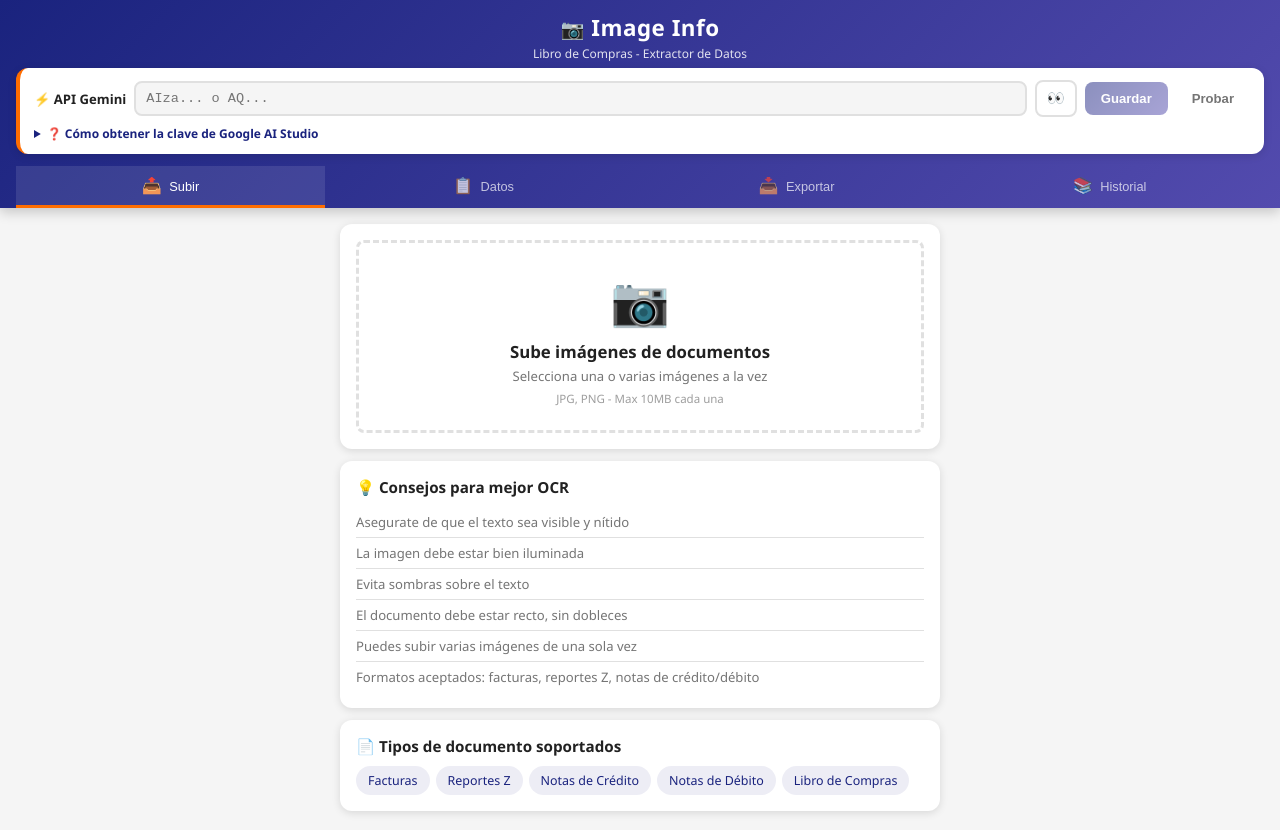
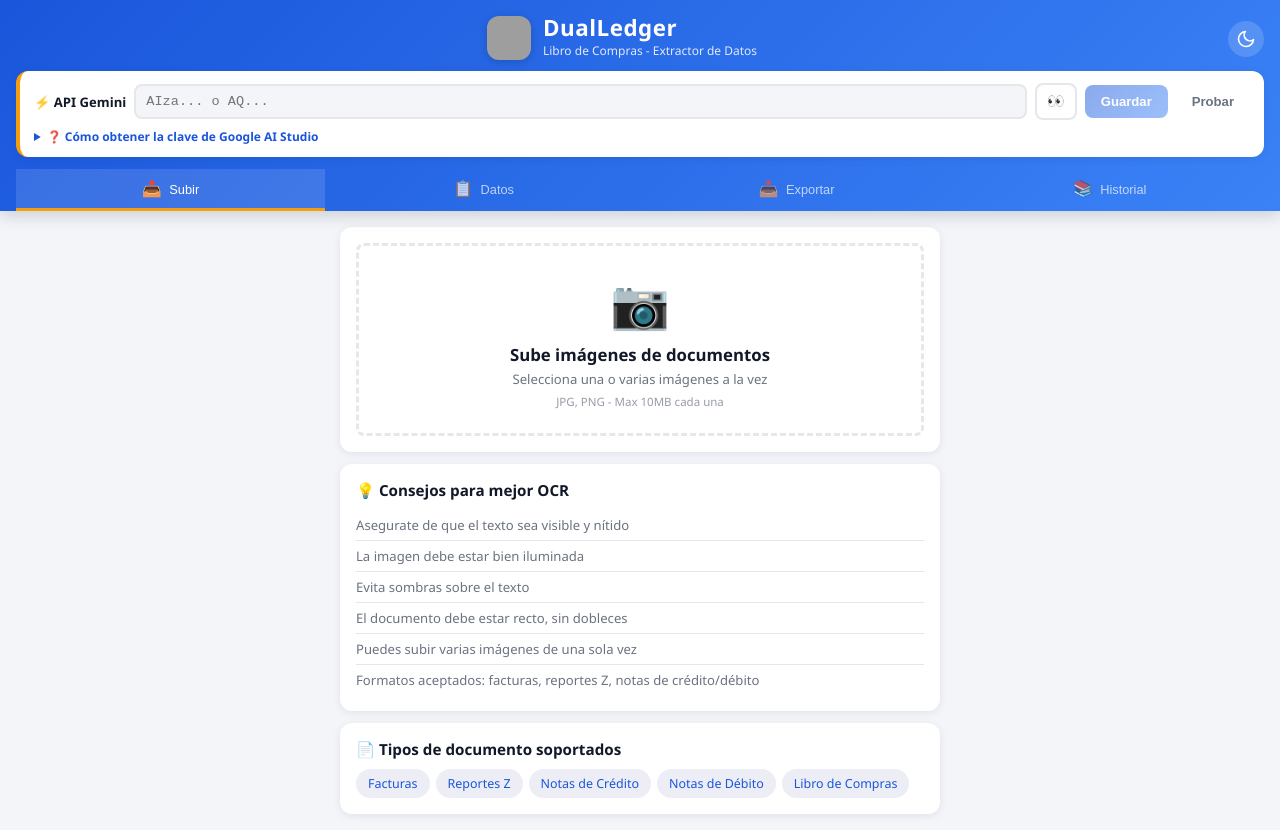
Before and after one commit to VzlaEder/DualLedger, a Vue app: page / in a window 1280 px wide. Built offline with nearby package versions, Linux system fonts and the light colour scheme; grey boxes are pictures that could not be loaded.

Commit message:
feat: renombrar a DualLedger con paleta profesional y modo oscuro

```diff
--- a/index.html
+++ b/index.html
@@ -3,13 +3,27 @@
 <head>
   <meta charset="UTF-8" />
   <meta name="viewport" content="width=device-width, initial-scale=1.0, maximum-scale=1.0, user-scalable=no" />
-  <meta name="theme-color" content="#1a237e" />
-  <meta name="description" content="Extrae información de imágenes y genera Libros de Compras" />
+  <meta name="theme-color" content="#1a56db" />
+  <meta name="description" content="DualLedger - Extrae información de facturas de imágenes y genera Libros de Compras" />
   <link rel="icon" href="/favicon.ico" />
-  <title>Image Info - Libro de Compras</title>
+  <title>DualLedger - Libro de Compras</title>
+  <script>
+    (function () {
+      try {
+        var stored = localStorage.getItem('dualledger-theme');
+        var theme = 'light';
+        if (stored === 'dark' || stored === 'light') {
+          theme = stored;
+        } else if (window.matchMedia && window.matchMedia('(prefers-color-scheme: dark)').matches) {
+          theme = 'dark';
+        }
+        document.documentElement.setAttribute('data-theme', theme);
+      } catch (e) {}
+    })();
+  </script>
   <style>
     * { margin: 0; padding: 0; box-sizing: border-box; }
-    body { font-family: 'Segoe UI', Roboto, sans-serif; background: #f5f5f5; }
+    body { font-family: 'Segoe UI', Roboto, sans-serif; background: var(--background, #f7f8fa); }
   </style>
 </head>
 <body>
--- a/public/index.html
+++ b/public/index.html
@@ -3,9 +3,9 @@
 <head>
   <meta charset="UTF-8" />
   <meta name="viewport" content="width=device-width, initial-scale=1.0" />
-  <meta name="theme-color" content="#1a237e" />
+  <meta name="theme-color" content="#1a56db" />
   <link rel="icon" href="/favicon.ico" />
-  <title>Image Info</title>
+  <title>DualLedger</title>
 </head>
 <body>
   <div id="app"></div>
--- a/src/App.vue
+++ b/src/App.vue
@@ -3,12 +3,35 @@
     <header class="app-header">
       <div class="header-top">
         <div class="header-content">
-          <h1 class="app-title">
-            <span class="icon">&#128247;</span>
-            Image Info
-          </h1>
+          <div class="brand-row">
+            <img :src="brandLogo" class="brand-logo" alt="DualLedger" />
+            <div class="brand-text">
+              <h1 class="app-title">DualLedger</h1>
               <p class="app-subtitle">Libro de Compras - Extractor de Datos</p>
             </div>
+          </div>
+        </div>
+        <div class="header-actions">
+          <button
+            class="theme-toggle"
+            @click="toggleTheme"
+            :title="theme === 'dark' ? 'Cambiar a modo claro' : 'Cambiar a modo oscuro'"
+          >
+            <svg v-if="theme === 'dark'" class="theme-icon" viewBox="0 0 24 24" fill="none" stroke="currentColor" stroke-width="2" stroke-linecap="round" stroke-linejoin="round">
+              <circle cx="12" cy="12" r="5"></circle>
+              <line x1="12" y1="1" x2="12" y2="3"></line>
+              <line x1="12" y1="21" x2="12" y2="23"></line>
+              <line x1="4.22" y1="4.22" x2="5.64" y2="5.64"></line>
+              <line x1="18.36" y1="18.36" x2="19.78" y2="19.78"></line>
+              <line x1="1" y1="12" x2="3" y2="12"></line>
+              <line x1="21" y1="12" x2="23" y2="12"></line>
+              <line x1="4.22" y1="19.78" x2="5.64" y2="18.36"></line>
+              <line x1="18.36" y1="5.64" x2="19.78" y2="4.22"></line>
+            </svg>
+            <svg v-else class="theme-icon" viewBox="0 0 24 24" fill="none" stroke="currentColor" stroke-width="2" stroke-linecap="round" stroke-linejoin="round">
+              <path d="M21 12.79A9 9 0 1 1 11.21 3 7 7 0 0 0 21 12.79z"></path>
+            </svg>
+          </button>
           <button
             v-if="canInstall"
             class="install-btn"
@@ -17,6 +40,7 @@
           >
             &#128228; Instalar App
           </button>
+        </div>
       </div>
       <div class="records-badge" v-if="records.length > 0">
         {{ records.length }} registro(s) acumulados
@@ -51,6 +75,7 @@
         @delete-record="handleDeleteRecord"
         @add-record="handleAddRecord"
         @go-upload="currentTab = 'upload'"
+        @clear-records="handleClearRecords"
       />
 
       <ExcelExport
@@ -81,6 +106,7 @@ import DataPreview from './components/DataPreview.vue'
 import ExcelExport from './components/ExcelExport.vue'
 import History from './components/History.vue'
 import ApiKeySetup from './components/ApiKeySetup.vue'
+import brandLogo from './assets/logo/DualLedger.svg'
 import { processImage } from './utils/ocr.js'
 import { hasApiKey } from './utils/apiKey.js'
 
@@ -119,6 +145,7 @@ export default {
   components: { ImageUploader, DataPreview, ExcelExport, History, ApiKeySetup },
   data() {
     return {
+      brandLogo,
       currentTab: 'upload',
       tabs: [
         { id: 'upload', label: 'Subir', icon: '&#128228;' },
@@ -133,10 +160,12 @@ export default {
       progress: 0,
       canInstall: false,
       deferredPrompt: null,
-      hasApiKey: hasApiKey()
+      hasApiKey: hasApiKey(),
+      theme: 'light'
     }
   },
   mounted() {
+    this.applyInitialTheme()
     window.addEventListener('beforeinstallprompt', (e) => {
       e.preventDefault()
       this.deferredPrompt = e
@@ -242,6 +271,13 @@ export default {
       this.renumberRecords()
     },
 
+    handleClearRecords() {
+      if (confirm('¿Limpiar todos los registros de la sesión actual?')) {
+        this.records = []
+        this.rawTexts = []
+      }
+    },
+
     handleAddRecord() {
       this.records.push(emptyRecord(this.records.length + 1))
     },
@@ -282,6 +318,28 @@ export default {
     handleKeySaved() {
       this.hasApiKey = true
       this.loadingMessage = ''
+    },
+
+    applyInitialTheme() {
+      const stored = localStorage.getItem('dualledger-theme')
+      let theme = 'light'
+      if (stored === 'dark' || stored === 'light') {
+        theme = stored
+      } else if (window.matchMedia && window.matchMedia('(prefers-color-scheme: dark)').matches) {
+        theme = 'dark'
+      }
+      this.theme = theme
+      document.documentElement.setAttribute('data-theme', theme)
+    },
+
+    setTheme(theme) {
+      this.theme = theme
+      document.documentElement.setAttribute('data-theme', theme)
+      localStorage.setItem('dualledger-theme', theme)
+    },
+
+    toggleTheme() {
+      this.setTheme(this.theme === 'dark' ? 'light' : 'dark')
     }
   }
 }
@@ -289,27 +347,77 @@ export default {
 
 <style>
 :root {
-  --primary: #1a237e;
-  --primary-light: #534bae;
-  --primary-dark: #000051;
-  --accent: #ff6d00;
+  --primary: #1a56db;
+  --primary-light: #3b82f6;
+  --primary-dark: #0f3d9e;
+  --accent: #f59e0b;
   --surface: #ffffff;
-  --background: #f5f5f5;
-  --error: #b00020;
-  --success: #2e7d32;
-  --text: #212121;
-  --text-secondary: #757575;
-  --border: #e0e0e0;
-  --shadow: 0 2px 8px rgba(0, 0, 0, 0.12);
+  --background: #f3f5f9;
+  --error: #dc2626;
+  --success: #16a34a;
+  --text: #111827;
+  --text-secondary: #6b7280;
+  --border: #e5e7eb;
+  --shadow: 0 2px 8px rgba(15, 23, 42, 0.08);
+  --shadow-lg: 0 8px 24px rgba(15, 23, 42, 0.12);
   --radius: 12px;
+  --primary-rgb: 26, 86, 219;
+  --accent-rgb: 245, 158, 11;
+  --error-rgb: 220, 38, 38;
+  --success-rgb: 22, 163, 74;
+  --divider-weak: rgba(0, 0, 0, 0.04);
+  --tesseract-bg: rgba(33, 33, 33, 0.08);
+  --badge-strong: #ffffff;
+  --badge-text: #4b5563;
+}
+
+[data-theme="dark"] {
+  --primary: #3b82f6;
+  --primary-light: #60a5fa;
+  --primary-dark: #2563eb;
+  --accent: #fbbf24;
+  --surface: #1f2937;
+  --background: #111827;
+  --error: #f87171;
+  --success: #4ade80;
+  --text: #f3f4f6;
+  --text-secondary: #a9b2bd;
+  --border: #374151;
+  --shadow: 0 2px 8px rgba(0, 0, 0, 0.35);
+  --shadow-lg: 0 8px 24px rgba(0, 0, 0, 0.45);
+  --primary-rgb: 59, 130, 246;
+  --accent-rgb: 251, 191, 36;
+  --error-rgb: 248, 113, 113;
+  --success-rgb: 74, 222, 128;
+  --divider-weak: rgba(255, 255, 255, 0.06);
+  --tesseract-bg: rgba(255, 255, 255, 0.08);
+  --badge-strong: #1f2937;
+  --badge-text: #ffffff;
+}
+
+[data-theme="dark"] .app-header {
+  background: linear-gradient(135deg, #1e40af, #2563eb);
+}
+
+[data-theme="dark"] input,
+[data-theme="dark"] select,
+[data-theme="dark"] textarea {
+  color-scheme: dark;
 }
 
 * { box-sizing: border-box; }
+
+html, body {
+  color: var(--text);
+  background: var(--background);
+}
 
 .app-container {
   min-height: 100vh;
   display: flex;
   flex-direction: column;
+  color: var(--text);
+  background: var(--background);
 }
 
 .app-header {
@@ -319,22 +427,41 @@ export default {
   position: sticky;
   top: 0;
   z-index: 100;
-  box-shadow: 0 4px 12px rgba(0, 0, 0, 0.2);
+  box-shadow: 0 4px 16px rgba(15, 23, 42, 0.18);
 }
 
 .header-top {
   display: flex;
   justify-content: space-between;
-  align-items: flex-start;
+  align-items: center;
   margin-bottom: 6px;
 }
 
 .header-content { text-align: center; flex: 1; }
 
+.brand-row {
+  display: inline-flex;
+  align-items: center;
+  gap: 12px;
+  margin-top: 4px;
+}
+
+.brand-logo {
+  width: 44px;
+  height: 44px;
+  border-radius: 12px;
+  box-shadow: 0 2px 8px rgba(0, 0, 0, 0.18);
+  flex-shrink: 0;
+  object-fit: cover;
+}
+
+.brand-text { text-align: left; }
+
 .app-title {
   font-size: 1.4rem;
   font-weight: 700;
   letter-spacing: 0.5px;
+  line-height: 1;
 }
 
 .icon { font-size: 1.2rem; }
@@ -342,7 +469,7 @@ export default {
 .app-subtitle {
   font-size: 0.75rem;
   opacity: 0.85;
-  margin-top: 2px;
+  margin-top: 3px;
 }
 
 .install-btn {
@@ -357,6 +484,39 @@ export default {
   white-space: nowrap;
   animation: pulse 2s infinite;
   flex-shrink: 0;
+}
+
+.header-actions {
+  display: flex;
+  align-items: center;
+  gap: 8px;
+  flex-shrink: 0;
+}
+
+.theme-toggle {
+  width: 36px;
+  height: 36px;
+  border: none;
+  border-radius: 50%;
+  background: rgba(255, 255, 255, 0.16);
+  color: white;
+  font-size: 1.1rem;
+  cursor: pointer;
+  display: flex;
+  align-items: center;
+  justify-content: center;
+  transition: background 0.2s;
+  flex-shrink: 0;
+}
+
+.theme-toggle:hover {
+  background: rgba(255, 255, 255, 0.28);
+}
+
+.theme-icon {
+  width: 20px;
+  height: 20px;
+  display: block;
 }
 
 @keyframes pulse {
@@ -398,7 +558,7 @@ export default {
 .nav-tab.active {
   color: white;
   border-bottom-color: var(--accent);
-  background: rgba(255, 255, 255, 0.1);
+  background: rgba(255, 255, 255, 0.12);
 }
 
 .nav-tab:hover { background: rgba(255, 255, 255, 0.08); }
@@ -472,7 +632,8 @@ export default {
 
 @media (max-width: 480px) {
   .nav-tab { font-size: 0.72rem; padding: 8px 6px; }
-  .app-title { font-size: 1.25rem; }
+  .app-title { font-size: 1.2rem; }
+  .brand-logo { width: 38px; height: 38px; font-size: 1.2rem; }
   .install-btn { font-size: 0.68rem; padding: 6px 8px; }
 }
 </style>
--- a/vite.config.js
+++ b/vite.config.js
@@ -10,11 +10,11 @@ export default defineConfig({
       installPrompt: true,
       includeAssets: ['favicon.ico'],
       manifest: {
-        name: 'Image Info - Libro de Compras',
-        short_name: 'ImageInfo',
-        description: 'Extrae información de imágenes y genera Libros de Compras',
-        theme_color: '#1a237e',
-        background_color: '#f5f5f5',
+        name: 'DualLedger - Libro de Compras',
+        short_name: 'DualLedger',
+        description: 'Extrae información de facturas de imágenes y genera Libros de Compras',
+        theme_color: '#1a56db',
+        background_color: '#f3f5f9',
         display: 'standalone',
         orientation: 'portrait',
         start_url: '/',
```
Lines whose indentation alone changed are shown as unchanged.
